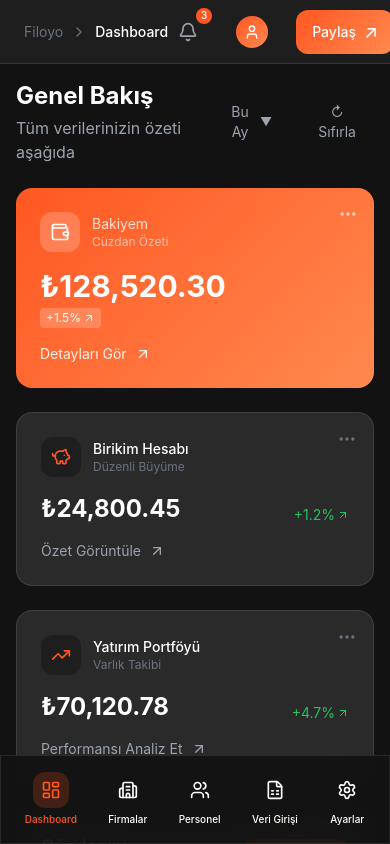
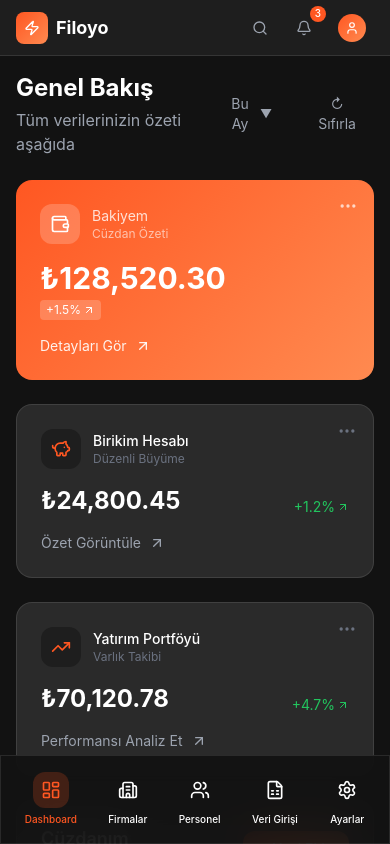
Before and after one commit to hamzaumutlu/filoyoyeni, a React (Vite) app: page / in a window 390 px wide. Shown: the top 844 px of the page. Built offline with nearby package versions, Linux system fonts and the light colour scheme.

Commit message:
feat: Optimize Header for mobile - add logo and responsive design

```diff
--- a/src/components/layout/Header.tsx
+++ b/src/components/layout/Header.tsx
@@ -1,4 +1,4 @@
-import { Bell, ChevronRight, Search, User } from 'lucide-react';
+import { Bell, ChevronRight, Search, User, Zap } from 'lucide-react';
 
 interface HeaderProps {
     breadcrumb?: string[];
@@ -6,10 +6,19 @@ interface HeaderProps {
 
 export default function Header({ breadcrumb = ['Dashboard'] }: HeaderProps) {
     return (
-        <header className="h-16 bg-[var(--color-bg-secondary)] border-b border-[var(--color-border-glass)] flex items-center justify-between px-6">
-            {/* Left: Breadcrumb */}
+        <header className="h-14 md:h-16 bg-[var(--color-bg-secondary)] border-b border-[var(--color-border-glass)] flex items-center justify-between px-4 md:px-6">
+            {/* Left: Logo (mobile) or Breadcrumb (desktop) */}
             <div className="flex items-center gap-2">
-                <nav className="flex items-center gap-2 text-sm">
+                {/* Mobile: Show Logo */}
+                <div className="flex md:hidden items-center gap-2">
+                    <div className="w-8 h-8 rounded-lg gradient-orange flex items-center justify-center">
+                        <Zap className="w-4 h-4 text-white" />
+                    </div>
+                    <span className="text-lg font-bold text-white">Filoyo</span>
+                </div>
+
+                {/* Desktop: Show Breadcrumb */}
+                <nav className="hidden md:flex items-center gap-2 text-sm">
                     <span className="text-[var(--color-text-muted)]">Filoyo</span>
                     {breadcrumb.map((item, index) => (
                         <div key={index} className="flex items-center gap-2">
@@ -23,9 +32,9 @@ export default function Header({ breadcrumb = ['Dashboard'] }: HeaderProps) {
             </div>
 
             {/* Right: Actions */}
-            <div className="flex items-center gap-4">
-                {/* Search */}
-                <div className="relative hidden md:block">
+            <div className="flex items-center gap-2 md:gap-4">
+                {/* Search - Desktop only */}
+                <div className="relative hidden lg:block">
                     <Search className="absolute left-3 top-1/2 -translate-y-1/2 w-4 h-4 text-[var(--color-text-muted)]" />
                     <input
                         type="text"
@@ -36,28 +45,35 @@ export default function Header({ breadcrumb = ['Dashboard'] }: HeaderProps) {
                     />
                 </div>
 
-                {/* Notifications */}
-                <button className="relative w-10 h-10 rounded-xl bg-[var(--color-bg-card)] border border-[var(--color-border-glass)]
+                {/* Search Icon - Mobile/Tablet */}
+                <button className="lg:hidden w-9 h-9 md:w-10 md:h-10 rounded-xl bg-[var(--color-bg-card)] border border-[var(--color-border-glass)]
           flex items-center justify-center text-[var(--color-text-secondary)] hover:text-white hover:border-[var(--color-accent-orange)]
           transition-all duration-200">
-                    <Bell className="w-5 h-5" />
+                    <Search className="w-4 h-4 md:w-5 md:h-5" />
+                </button>
+
+                {/* Notifications */}
+                <button className="relative w-9 h-9 md:w-10 md:h-10 rounded-xl bg-[var(--color-bg-card)] border border-[var(--color-border-glass)]
+          flex items-center justify-center text-[var(--color-text-secondary)] hover:text-white hover:border-[var(--color-accent-orange)]
+          transition-all duration-200">
+                    <Bell className="w-4 h-4 md:w-5 md:h-5" />
                     <span className="absolute -top-1 -right-1 w-4 h-4 rounded-full bg-[var(--color-accent-orange)] text-white text-[10px] flex items-center justify-center font-medium">
                         3
                     </span>
                 </button>
 
                 {/* User Profile */}
-                <button className="flex items-center gap-3 px-3 py-2 rounded-xl bg-[var(--color-bg-card)] border border-[var(--color-border-glass)]
+                <button className="flex items-center gap-2 md:gap-3 px-2 md:px-3 py-1.5 md:py-2 rounded-xl bg-[var(--color-bg-card)] border border-[var(--color-border-glass)]
           hover:border-[var(--color-accent-orange)] transition-all duration-200">
-                    <div className="w-8 h-8 rounded-full gradient-orange flex items-center justify-center">
-                        <User className="w-4 h-4 text-white" />
+                    <div className="w-7 h-7 md:w-8 md:h-8 rounded-full gradient-orange flex items-center justify-center">
+                        <User className="w-3.5 h-3.5 md:w-4 md:h-4 text-white" />
                     </div>
                     <span className="text-sm font-medium text-white hidden sm:block">Admin</span>
                 </button>
 
-                {/* Share Button */}
-                <button className="px-4 py-2 rounded-xl gradient-orange text-white text-sm font-medium
-          flex items-center gap-2 hover:opacity-90 transition-opacity">
+                {/* Share Button - Desktop only */}
+                <button className="hidden md:flex px-4 py-2 rounded-xl gradient-orange text-white text-sm font-medium
+          items-center gap-2 hover:opacity-90 transition-opacity">
                     Paylaş
                     <span className="text-lg">↗</span>
                 </button>
```
